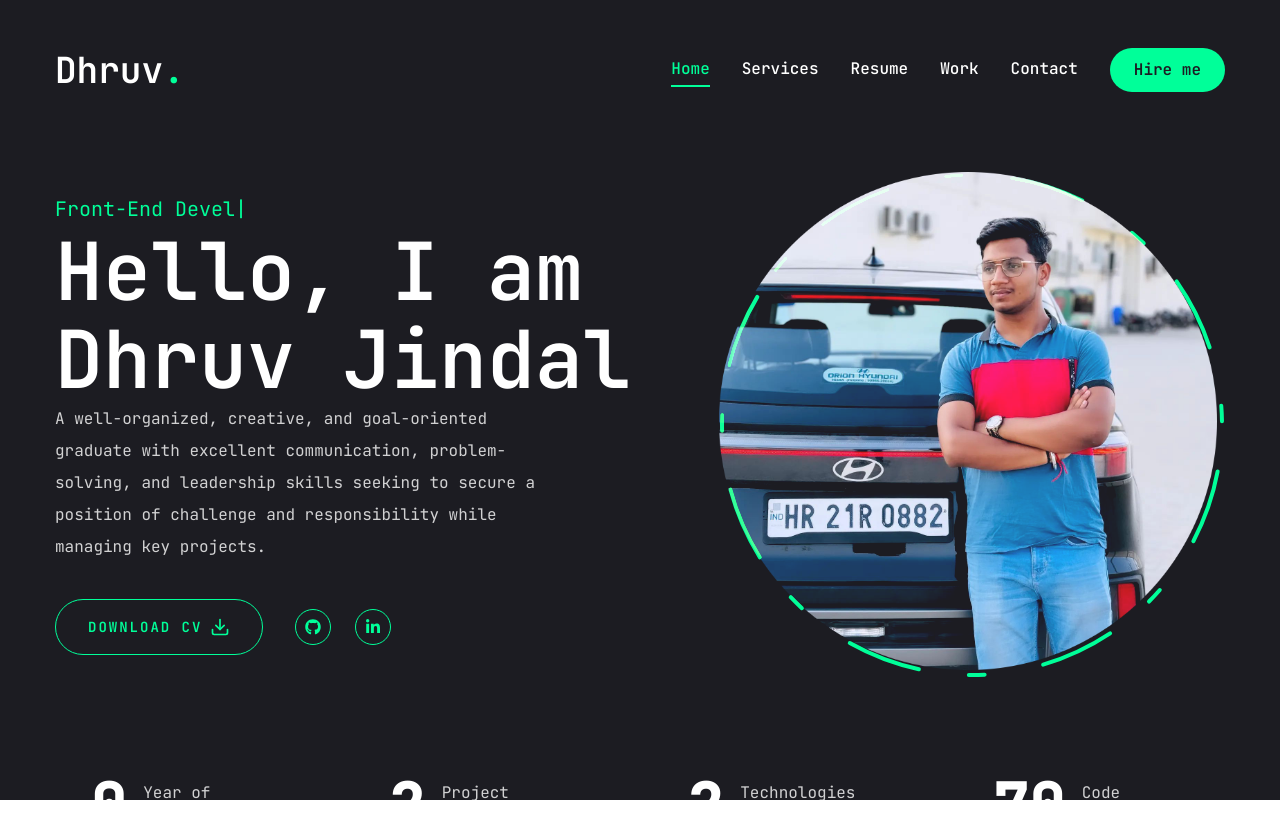
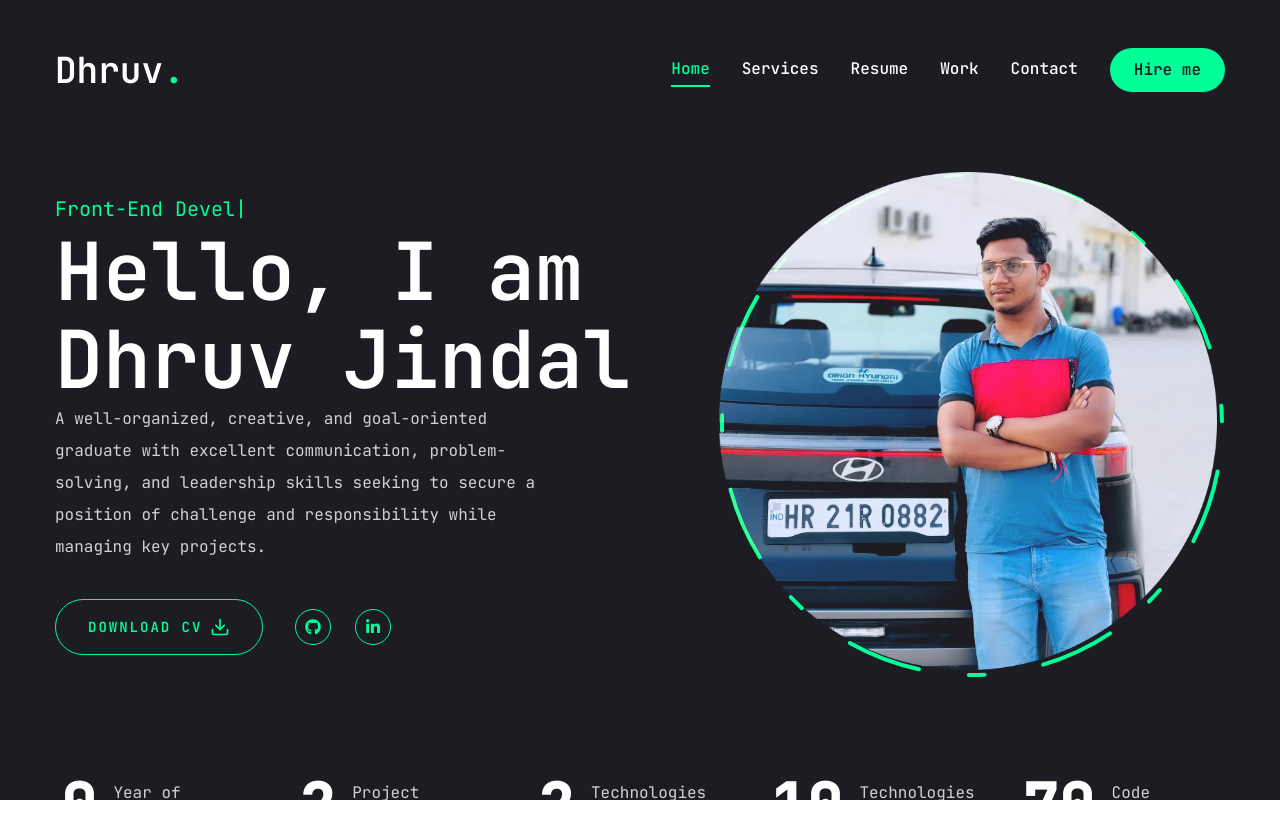
Before and after one commit to DhruvJDev/dhruvjdev.github.io, a Next.js app: page / in a window 1280 px wide. Shown: the top 838 px of the page. Built offline with nearby package versions, Linux system fonts and the light colour scheme.

Commit message:
add Technologies Knows in the home page

```diff
--- a/components/Stats.jsx
+++ b/components/Stats.jsx
@@ -5,7 +5,7 @@ import CountUp from "react-countup";
 const stats = [
     {
         num : 0,
-        text: "Year of experience",
+        text: "Year of Experience",
     },
     {
         num : 2,
@@ -13,11 +13,15 @@ const stats = [
     },
     {
         num : 2,
-        text: "Technologies mastered",
+        text: "Technologies Mastered",
+    },
+    {
+        num : 10,
+        text: "Technologies Knows",
     },
     {
         num : 70,
-        text: "Code commits",
+        text: "Code Commits",
     },
 ]
 
```
